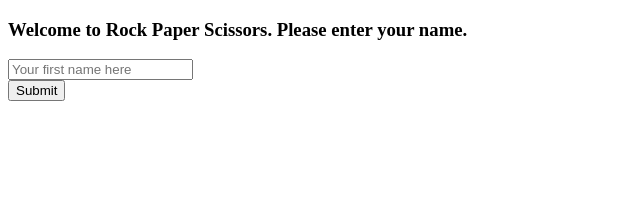
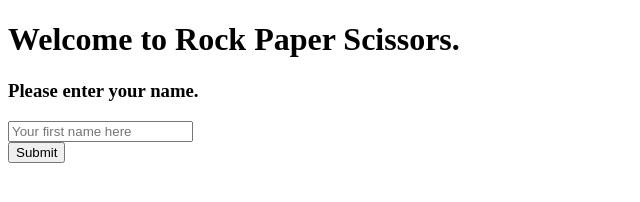
Before and after one commit to MattSchock/RPSRedu, a plain HTML site: page index.html in a window 1280 px wide. Shown: the whole page, without its empty margins (0-640 px from the left). Drawn offline with Linux system fonts and the light colour scheme.

Commit message:
minor changes

```diff
--- a/index.html
+++ b/index.html
@@ -7,7 +7,8 @@
     <title>Document</title>
 </head>
 <body>
-    <div><h3>Welcome to Rock Paper Scissors. Please enter your name.</h3></div>
+    <div><h1>Welcome to Rock Paper Scissors.</h1></div>
+    <h3>Please enter your name.</h3>
     <div><form>
         <input type="text" name="name" placeholder="Your first name here" id="myName">
     </form></div>
```
